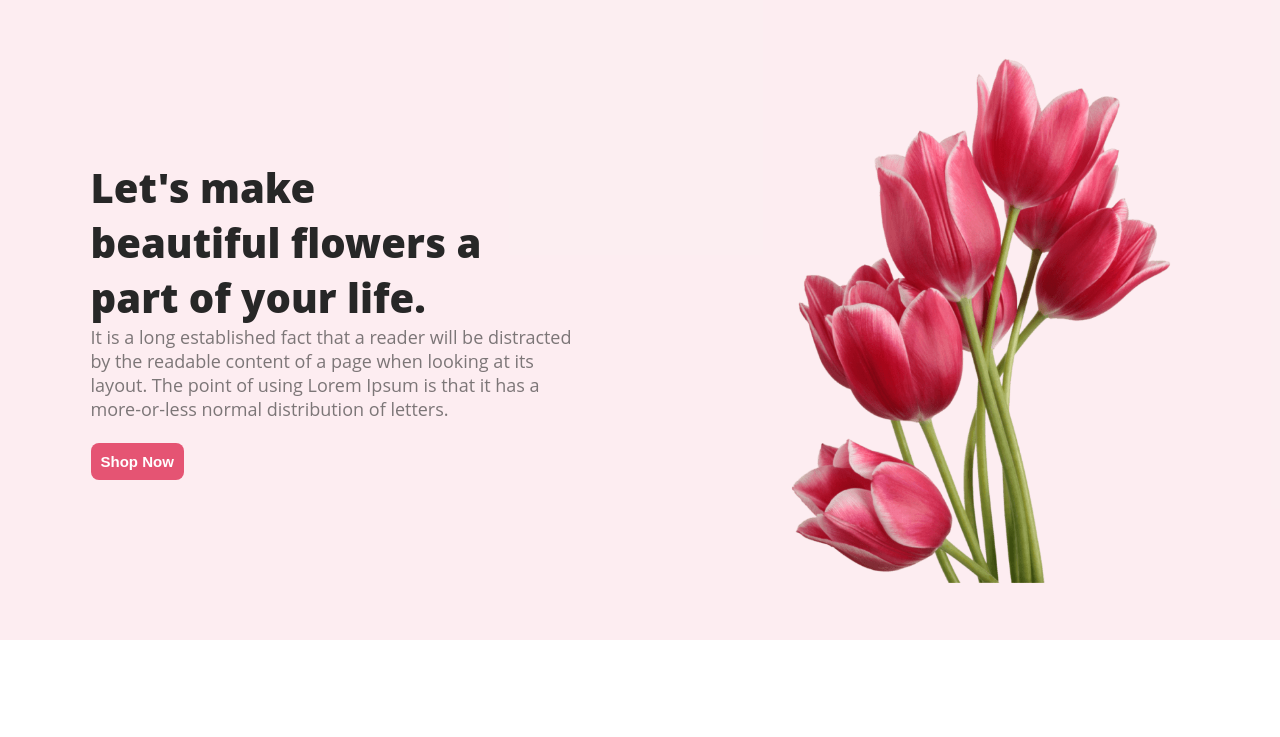
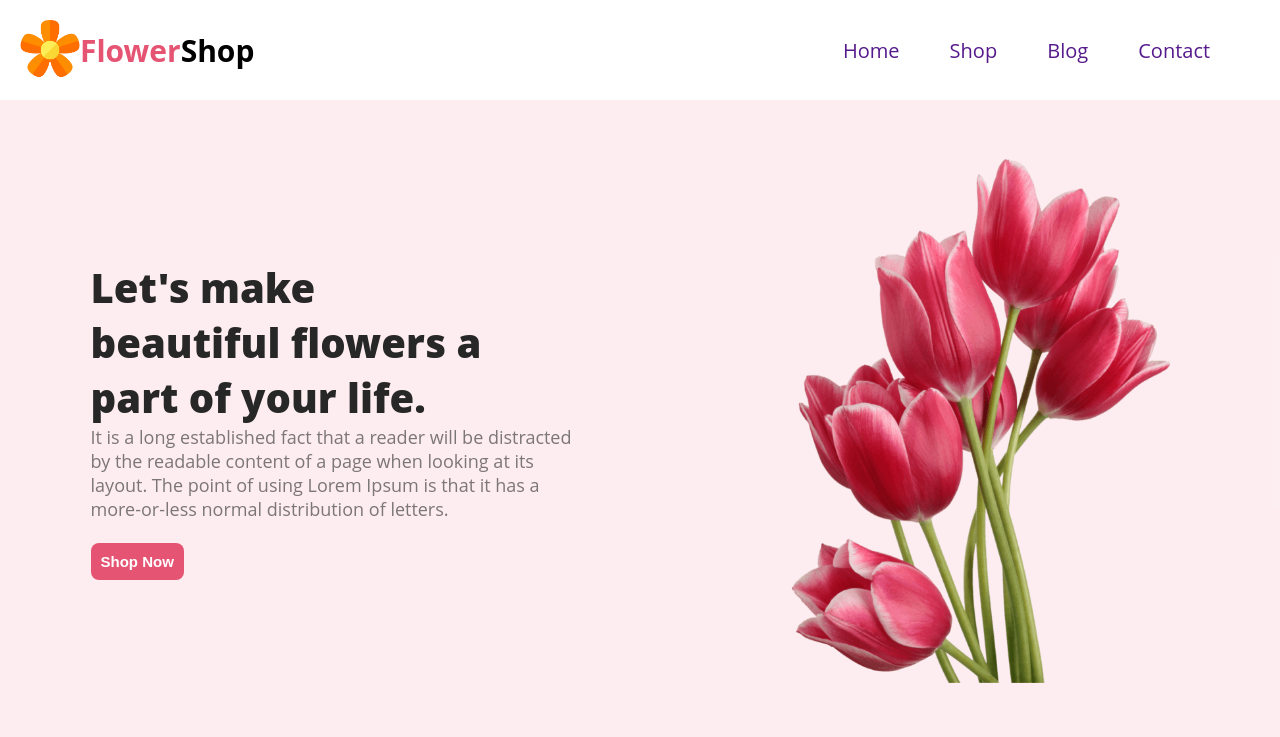
Before and after one commit to Armansasn/flower-assignment, a plain HTML site: page index.html in a window 1280 px wide. Shown: the top 737 px of the page. Drawn offline with Linux system fonts and the light colour scheme.

Commit message:
add my flower website

```diff
--- a/index.html
+++ b/index.html
@@ -8,6 +8,17 @@
     <link rel="stylesheet" href="style.css">
 </head>
 <body>
+    <nav class="upper">
+     <div class="logos">
+        <img src="Flower Asset/download.png" width="60px" alt=""><h3 style="font-size: 30px;font-family: Open Sans;"><span style="color:#E55473;">Flower</span>Shop</h3>
+     </div>
+     <div class="menus">
+        <li class="back"><a href="">Home</a></li>
+        <li class="back"><a href="">Shop</a></li>
+        <li class="back"><a href="">Blog</a></li>
+        <li class="back"><a href="">Contact</a></li>
+     </div>
+    </nav>
     <header class="header">
         <div class="text">
             <h1 class="header-title">
--- a/style.css
+++ b/style.css
@@ -175,3 +175,31 @@ font-weight: 800;
 font-size: 10px;
 font-weight: 400;
 }
+.upper{
+    display: flex;
+    justify-content: space-between;
+    align-items: center;
+    padding: 20px;
+}
+.logos{
+    display:flex;
+    align-items: center;
+}
+.menus{
+    display: flex;
+    align-items: center;
+}
+nav li{
+    text-decoration: none;
+    list-style: none;
+    margin-right: 50px;
+}
+nav li a{
+    text-decoration: none;
+    font-size:20px;
+    font-weight: 900px;
+}
+nav li:hover .back{
+    background-color: #E55473;
+    padding: 5px;
+}
```
Also changed, not shown: Flower Asset/download.png (added).
